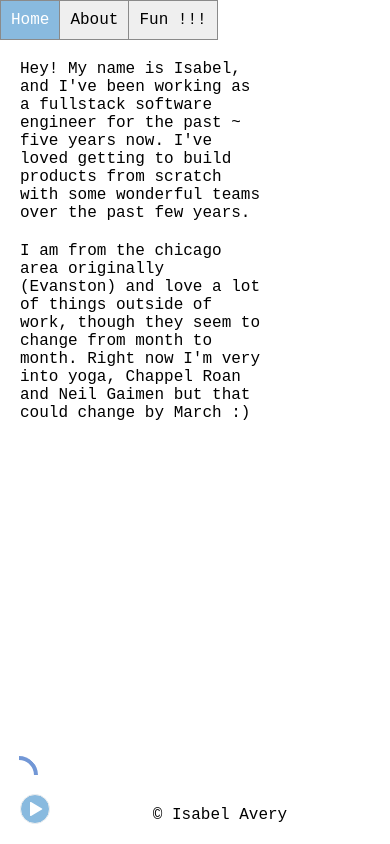
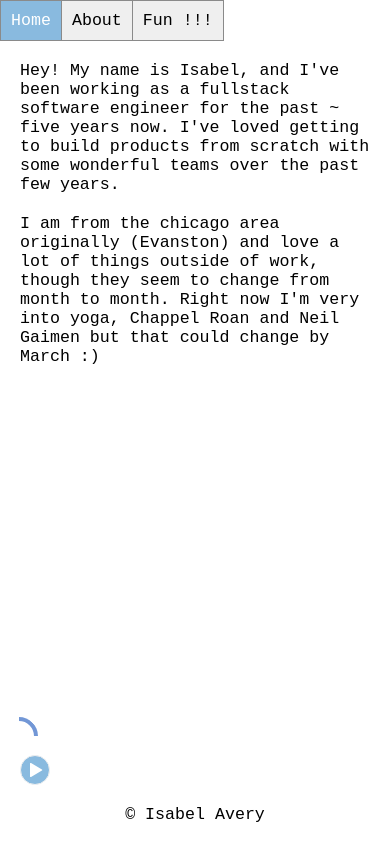
Before and after one commit to isabelmavery/portfolio, a React (Vite) app: page /about in a window 390 px wide. Built offline with nearby package versions, Linux system fonts and the light colour scheme; no server answers.

Commit message:
feat: init mobile

```diff
--- a/src/About/About.css
+++ b/src/About/About.css
@@ -4,3 +4,9 @@
     gap: 20px;
     max-width: 70%;
 }
+
+@media screen and (max-width: 425px) {
+    .about-me-blurb {
+        max-width: 100%;
+    }
+}
--- a/src/App/App.css
+++ b/src/App/App.css
@@ -17,6 +17,12 @@ body, html, #root {
     font-size: 1rem;
 }
 
+@media screen and (max-width: 425px) {
+    body, html, #root {
+        font-size: 1.02rem;
+    }
+}
+
 #root {
     display: flex;
     flex-direction: column;
@@ -26,6 +32,7 @@ body, html, #root {
     display: flex;
     justify-content: space-between;
     margin-top: auto;
+    flex-direction: column;
 }
 
 .top-nav {
--- a/src/Menu/Menu.css
+++ b/src/Menu/Menu.css
@@ -4,8 +4,22 @@
 }
 
 .folder button {
+    --button-size: 25px;
     border: .2px solid var(--grey);
     border-radius: 50%;
     margin: 4px 1px;
     text-align: center;
+    height: var(--button-size);
+    width: var(--button-size);
 }
+
+.tree-item-child {
+    margin-left: 30px;
+}
+
+@media screen and (max-width: 425px) {
+    .folder button {
+        height: 35px;
+        width: 35px;
+    }
+  }
--- a/src/Menu/Menu.jsx
+++ b/src/Menu/Menu.jsx
@@ -2,20 +2,16 @@ import { useState } from "react"
 import { isabelsTopNav } from './menuData'
 import './Menu.css'
 
-const BUTTON_SIZE = 25
 
 function MenuItemHeader({ navItem, isFolder, isOpen, handleOpen }) {
     const isLink = !!navItem.link
     return (
-        <div style={{ display: "flex", minHeight: BUTTON_SIZE, gap: 8, alignItems: isFolder ? "center" : "flex-start" }}>
+        <div style={{ display: "flex", gap: 8, alignItems: isFolder ? "center" : "flex-start" }}>
             {isFolder ?
                 (<button
                     onClick={handleOpen}
                     style={{
                         ...(isOpen ? { transform: "rotate(90deg)" } : {}),
-                        width: BUTTON_SIZE,
-                        height: BUTTON_SIZE,
-
                     }}
                 >
                     {`>`}
@@ -40,7 +36,7 @@ function MenuItem(props) {
             <div>
                 <MenuItemHeader isFolder navItem={navItem} isOpen={isOpen} handleOpen={handleOpen}/>
                 {isOpen && navItem.children.map((child) => (
-                    <div style={{ marginLeft: 35 }}>
+                    <div className="tree-item-child">
                         <MenuItem navItem={child} />
                     </div>
                 ))}
--- a/src/MusicPlayer/MusicPlayer.jsx
+++ b/src/MusicPlayer/MusicPlayer.jsx
@@ -24,7 +24,7 @@ export default function MusicPlayer() {
               }
           }}
         >
-          <svg data-encore-id="icon" role="img" aria-hidden="true" viewBox="0 0 16 16" class="Svg-sc-ytk21e-0 dYnaPI">
+          <svg fill="white" data-encore-id="icon" role="img" aria-hidden="true" viewBox="0 0 16 16" class="Svg-sc-ytk21e-0 dYnaPI">
               {!isPlaying ? <path d="M3 1.713a.7.7 0 0 1 1.05-.607l10.89 6.288a.7.7 0 0 1 0 1.212L4.05 14.894A.7.7 0 0 1 3 14.288V1.713z"></path>
               : <path d="M2.7 1a.7.7 0 0 0-.7.7v12.6a.7.7 0 0 0 .7.7h2.6a.7.7 0 0 0 .7-.7V1.7a.7.7 0 0 0-.7-.7H2.7zm8 0a.7.7 0 0 0-.7.7v12.6a.7.7 0 0 0 .7.7h2.6a.7.7 0 0 0 .7-.7V1.7a.7.7 0 0 0-.7-.7h-2.6z"></path>
               }
```
Also changed, not shown: src/Menu/_MenuOld.jsx (line endings or trailing spaces).
